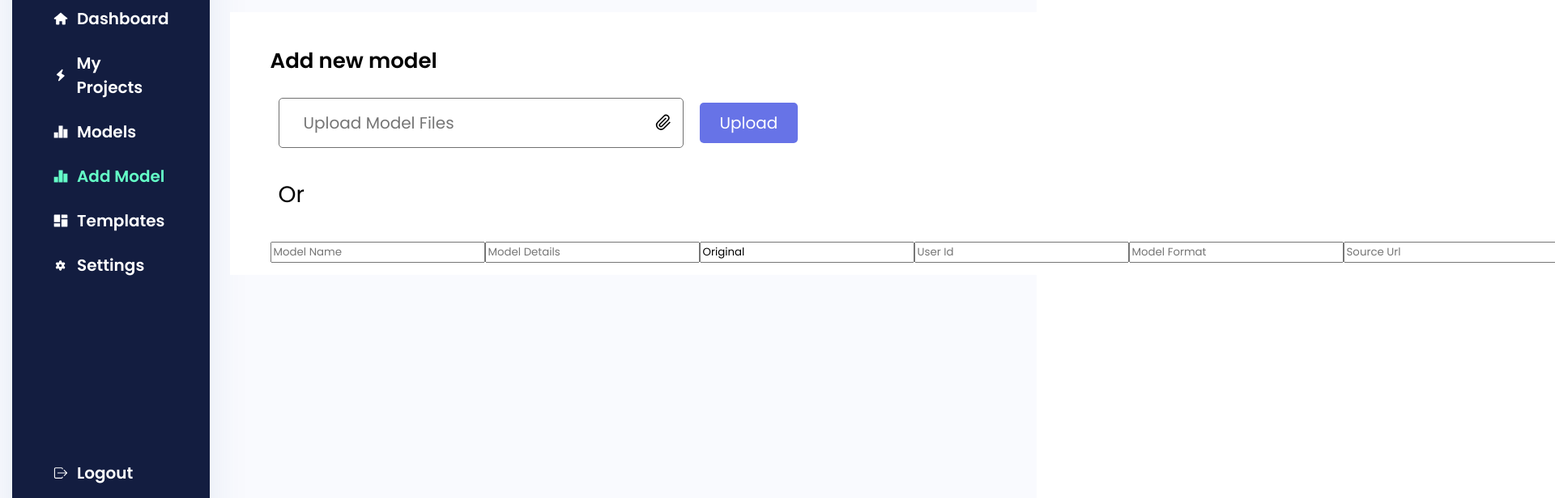
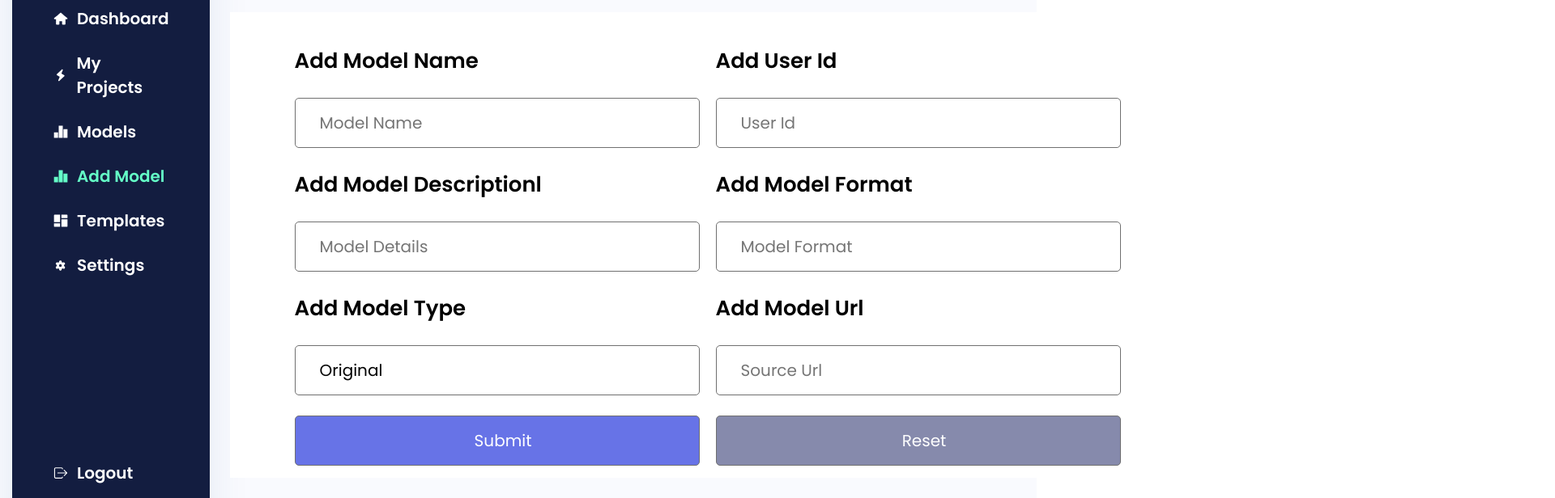
Before and after one commit to saifmaamun/test, a React (Create React App) app: page /addmodel in a window 1280 px wide. Shown: the part 100-716 px from the top of the page at 81% size, 1920 px wide, since content can reach past the window. Built offline with nearby package versions, Linux system fonts and the light colour scheme; no server answers.

Commit message:
Publish the model and polished the ui

```diff
--- a/src/Dashboard/inc/TopBar/TopBar.js
+++ b/src/Dashboard/inc/TopBar/TopBar.js
@@ -58,13 +58,18 @@ const TopBar = () => {
       break;
   }
 
+  const createProject = () => {
+    history.push("/createprojects");
+  }
+
+
   return (
     <TopBarWrapper>
       <PageTitle>
         <h1>{pageTitle}</h1>
       </PageTitle>
       <ProfileActionSection>
-        <button>Fabricate Now</button>
+        <button onClick={() => createProject()}>Fabricate Now</button>
         <UserInfo>
           <>
             <div onClick={() => setIsProfileOpen(!isProfileOpen)}>
--- /dev/null
+++ b/src/Dashboard/pages/AddModel/AddModel.css
@@ -0,0 +1,15 @@
+.row {
+    display: flex;
+}
+
+.column {
+    flex: 50%;
+}
+.submitButton{
+    color: #fff;
+    background-color: #6773E7;
+}
+.resetButton{
+    color: #fff;
+    background-color: #868aac;
+}
--- a/src/Dashboard/pages/AddModel/AddModel.js
+++ b/src/Dashboard/pages/AddModel/AddModel.js
@@ -5,37 +5,25 @@ import { Form, ModelAddForm } from '../Models/Models.styled';
 import { GrAttachment } from 'react-icons/gr';
 import useAuth from '../../../hooks/useAuth';
 import { useHistory } from 'react-router-dom';
+import "./AddModel.css"
 
 const AddModel = () => {
     const { serverUrl, user } = useAuth()
     console.log(user)
     const { register, handleSubmit, reset } = useForm();
-    const history =useHistory();
-    // const [name,setName]=useState("")
-    // const [description,setDescription]=useState("")
-    // const [url, setUrl] = useState("")
-
-    // const hanldeName = (e) => {
-    //     setName(e.target.value);
-    // };
-    // const hanldeDescription = (e) => {
-    //     setDescription(e.target.value);
-    // };
-    // const hanldeUrl = (e) => {
-    //     setName(e.target.value);
-    // };
+    const history = useHistory();
 
     const onSubmit = data => {
         console.log(data)
         axios.post(`${serverUrl}/models/create`, data)
-        .then(res => {
+            .then(res => {
                 console.log(res)
                 if (res.data.insertedId) {
-                    console.log("added",data)
+                    console.log("added", data)
                 }
             })
-            alert('Added Successfully')
-            reset()
+        alert('Added Successfully')
+        reset()
         history.push("/createprojects")
     }
 
@@ -43,7 +31,7 @@ const AddModel = () => {
     return (
         <>
             <ModelAddForm>
-                <h3>Add new model</h3>
+                {/* <h3>Add new model</h3>
                 <Form>
                     <div>
                         <input type='text' placeholder='Upload Model Files' />
@@ -58,35 +46,43 @@ const AddModel = () => {
                     <div>
                         <h4>Or</h4>
                     </div>
+                </Form> */}
+                <Form onSubmit={handleSubmit(onSubmit)}>
+                    <div>
+
+                        <div className="row">
+                            <div className="column">
+
+                                <h3>Add Model Name</h3>
+                                <input {...register("Model_Name", { required: true })} placeholder='Model Name' /> <br />
+                                <h3>Add Model Descriptionl</h3>
+                                <input {...register("description", { required: true })} placeholder='Model Details' /><br />
+                                <h3>Add Model Type</h3>
+                                <input {...register("Type")} defaultValue="Original" /><br />
+                            </div>
+                            <div className="column">
+
+                                <h3>Add User Id</h3>
+                                <input {...register("User_Id", { required: true })} placeholder='User Id' defaultValue={user.uid} /><br />
+                                <h3>Add Model Format</h3>
+                                <input {...register("Format", { required: true })} placeholder='Model Format' /><br />
+                                <h3>Add Model Url</h3>
+                                <input type="url" {...register("Resource_Url", { required: true })} placeholder='Source Url' /><br />
+                                <br />
+                            </div>
+                        </div>
+                        <div className="row">
+                            <div className="column">
+
+                                <input className="submitButton" type="submit" /><br />
+</div>
+                            <div className="column">
+
+                                <input className="resetButton" type="reset" /><br />
+</div>
+                        </div>
+                    </div>
                 </Form>
-                <Form onSubmit={handleSubmit(onSubmit)}>
-                    <input {...register("Model_Name", { required: true })} placeholder='Model Name' />
-
-                    <input {...register("description", { required: true })} placeholder='Model Details' />
-                    <input {...register("Type")} defaultValue="Original" />
-                    <input {...register("User_Id", { required: true })} placeholder='User Id' defaultValue={user.uid} />
-                    <input {...register("Format", { required: true })} placeholder='Model Format' />
-
-                    <input type="url" {...register("Resource_Url", { required: true })} placeholder='Source Url' />
-
-
-
-
-
-                                <input type="submit" />
-
-
-                                <input type="reset" />
-                </Form>
-                {/* <input onBlur={hanldeName} className="w-100 py-3 rounded border-info" type="email" placeholder="Email" />
-                <br />
-                <br />
-                <input onBlur={hanldeDescription} type="password" placeholder="Password" />
-                <br />
-                <br />
-                <input onBlur={hanldeUrl} type="url" placeholder="Url" />
-                <br />
-                <button variant="contained" onClick={handleUpload} >Log In</button> */}
 
 
             </ModelAddForm>
--- /dev/null
+++ b/src/Dashboard/pages/CreateProjects/CreateProjects.css
@@ -0,0 +1,7 @@
+.inputFeild{
+    text-indent: 15px;;
+    font-size: 20px;
+    padding: 15px;
+    border-radius: 5px;
+    width: 500px;
+}
--- a/src/Dashboard/pages/CreateProjects/CreateProjects.js
+++ b/src/Dashboard/pages/CreateProjects/CreateProjects.js
@@ -5,6 +5,7 @@ import { useForm } from 'react-hook-form';
 
 import axios from "axios";
 import useAuth from '../../../hooks/useAuth';
+import "./CreateProjects.css"
 import { useHistory } from 'react-router-dom';
 
 const CreateProjects = () => {
@@ -59,12 +60,12 @@ const CreateProjects = () => {
         setFormat((prev) => form.format);
 
         const userProject = {
-            user: user.displayName,
+            Name: user.displayName,
             User_Id:user.uid,
             Project_Name: form.project,
             Description:form.description,
-            Thumbnail: form.thumbnail,
-            Status: form.status,
+            // Thumbnail: form.thumbnail,
+            // Status: form.status,
             Model_Id: form.model
         };
 
@@ -85,18 +86,27 @@ const CreateProjects = () => {
     return (
         <div>
             <h1>Create Project</h1>
-            <form>
+            <ModelAddForm>
+
+
+                <Form>
+                    <div>
                 <div>
                     <label htmlFor="user">User </label>
+                            <div>
+
+
                     <input
                         type="text"
                         id="user"
                         value={user.displayName}
-                        // onChange={(e) => onChange({ user: e.target.value })}
                         />
                         </div>
+                </div> <br />
                 <div>
                             <label htmlFor="project">Project </label>
+                            <div>
+
                     <input
                         type="text"
                         id="project"
@@ -104,8 +114,11 @@ const CreateProjects = () => {
                         onChange={(e) => onChange({ project: e.target.value })}
                         />
                         </div>
+                    </div> <br />
                 <div>
                             <label htmlFor="description">Description </label>
+                            <div>
+
                     <input
                         type="text"
                         id="description"
@@ -113,17 +126,12 @@ const CreateProjects = () => {
                         onChange={(e) => onChange({ description: e.target.value })}
                         />
                         </div>
-                {/* <div>
-                    <label htmlFor="thumbnail">Thumbnail </label>
-                    <input
-                        type="url"
-                        id="thumbnail"
-                        value={form.thumbnail}
-                        onChange={(e) => onChange({ project: e.target.value })}
-                    />
-                </div> */}
+                </div> <br />
+
                 <div>
                             <label htmlFor="userId">userId </label>
+                            <div>
+
                     <input
                         type="text"
                         id="userId"
@@ -131,18 +139,14 @@ const CreateProjects = () => {
                         // onChange={(e) => onChange({ project: e.target.value })}
                         />
                         </div>
-                {/* <div>
-                    <label htmlFor="status">Status </label>
-                    <input
-                        type="text"
-                        id="status"
-                        value={form.status}
-                        onChange={(e) => onChange({ project: e.target.value })}
-                    />
-                </div> */}
+                </div> <br />
+
                 <div>
                             <label htmlFor="model">Models </label>
+                            <div>
+
                                 <select
+                                    className="inputFeild"
                         type="select"
                         id="model"
                         value={form.model}
@@ -153,6 +157,7 @@ const CreateProjects = () => {
                             models.map((model) => (
 
                                 <option
+                                key={model._id }
                                 value={model._id}
                                 id={model._id}
                                 >{model.Model_Name}</option>
@@ -161,6 +166,7 @@ const CreateProjects = () => {
                         }
                     </select>
                         </div>
+                </div> <br />
 
                 {/* <div>
                     <label htmlFor="category">Category </label>
@@ -183,7 +189,9 @@ const CreateProjects = () => {
                 <button onClick={handleSubmit} type="submit">
                     Create Project
                     </button>
-            </form>
+                </div>
+                </Form>
+            </ModelAddForm>
         </div>
     );
 };
--- a/src/Dashboard/pages/EditProject/EditProject.css
+++ b/src/Dashboard/pages/EditProject/EditProject.css
@@ -5,3 +5,11 @@
 .column {
     flex: 50%;
 }
+.inputFeild {
+    text-indent: 15px;
+    ;
+    font-size: 20px;
+    padding: 15px;
+    border-radius: 5px;
+    width: 500px;
+}
--- a/src/Dashboard/pages/EditProject/EditProject.js
+++ b/src/Dashboard/pages/EditProject/EditProject.js
@@ -39,7 +39,7 @@ const EditProject = () => {
     // console.log("model",model)
 
 // publish link
-    const url = `${serverUrl}/publishProject/${user.displayName}/${project?project.Project_Name:''}/${model?model.Format:''}`
+    const url = `${serverUrl}/publishProject/${user.displayName}/${project?project.Project_Name:''}`
     useEffect(() => {
         fetch(url)
             .then(res => res.json())
@@ -63,13 +63,6 @@ const EditProject = () => {
 
         <div className="row">
             <div className="column">
-
-
-            <p> {project ? project.Project_Name : ""} </p>
-            <p> {project ? project.Model_Id : ""} </p>
-            <p> {model ? model.Resource_Url : ""} </p>
-
-
             <div>
                 <model-viewer
                     style={{ width: '500px', height: '800px' }}
@@ -87,8 +80,8 @@ const EditProject = () => {
             <div className="column">
 
         <h2>want to share??</h2>
-                <button onClick={() => generate()}>generate link</button>
-                <input type="text" name="Link" value={ url} id="" />
+                {/* <button onClick={() => generate()}>generate link</button> */}
+                <input className="inputFeild" type="text" name="Link" value={ url} id="" />
             </div>
 
 
--- a/src/Dashboard/pages/Projects/Projects.js
+++ b/src/Dashboard/pages/Projects/Projects.js
@@ -27,9 +27,6 @@ const Projects = () => {
   }, [])
 
 
-  const createProject = () => {
-    history.push("/createprojects");
-  }
 
 
 
@@ -161,7 +158,6 @@ const Projects = () => {
       </MenubarContainer>
 
       <ProjectsContainer>
-          <button onClick={()=>createProject()}>Xarwin AR</button>
         <Row>
           {projects.map((project) => (
             <Col25 key={project._id}>
--- a/src/hooks/useFirebase.js
+++ b/src/hooks/useFirebase.js
@@ -37,10 +37,11 @@ const useFirebase = () => {
             .then((result) => {
 
                 setUser(result.user)
-                history.push('/dashboard')
+                history.push('/projects')
                 const Email = result.user.email
                 const Name = result.user.displayName
-                saveUser(Email, Name, 'POST');
+                const Firebase_Id = result.user.uid
+                saveUser(Email, Name, Firebase_Id, 'POST');
             })
             .finally(() => {
 
@@ -56,9 +57,10 @@ const useFirebase = () => {
                 setUser(result.user)
                 const Email = result.user.email
                 const Name = result.user.displayName
-                saveUser(Email, Name, 'POST');
+                const Firebase_Id = result.user.uid
+                saveUser(Email, Name, Firebase_Id, 'POST');
                 console.log(result.user);
-                history.push('/dashboard')
+                history.push('/projects')
             })
 }
 
@@ -72,7 +74,7 @@ const useFirebase = () => {
             .then((result) => {
                 console.log(result.user);
                 setUser(result.user);
-                history.push('/dashboard')
+                history.push('/projects')
                 setError('')
             })
             .catch((error) => {
@@ -106,8 +108,8 @@ const useFirebase = () => {
     }
 
 // set user to database
-    const saveUser = (Email, Name, method) => {
-        const user = { Email, Name};
+    const saveUser = (Email, Name, Firebase_Id, method) => {
+        const user = { Email, Name, Firebase_Id};
         fetch(`${serverUrl}/users/create`, {
             method: method,
             headers: {
--- a/src/routes/MainBuilder.js
+++ b/src/routes/MainBuilder.js
@@ -30,7 +30,6 @@ const MainBuilder = () => {
           <Layout>
             <Route exact path='/dashboard' component={Dashboard} />
             <Route exact path='/projects' component={Projects} />
-            {/* <Route exact path='/editproject' component={EditProject} /> */}
             <Route exact path='/editproject/:id' component={EditProject} />
             <Route exact path='/models' component={Models} />
             <Route exact path='/addmodel' component={AddModel} />
```
Lines whose indentation alone changed are shown as unchanged.
